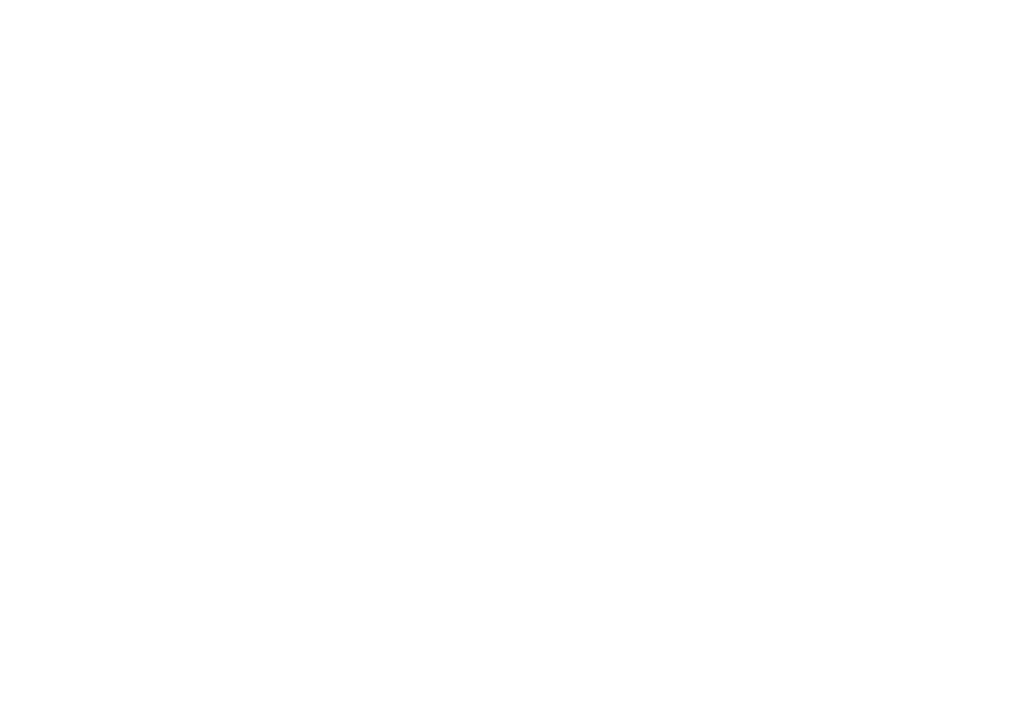
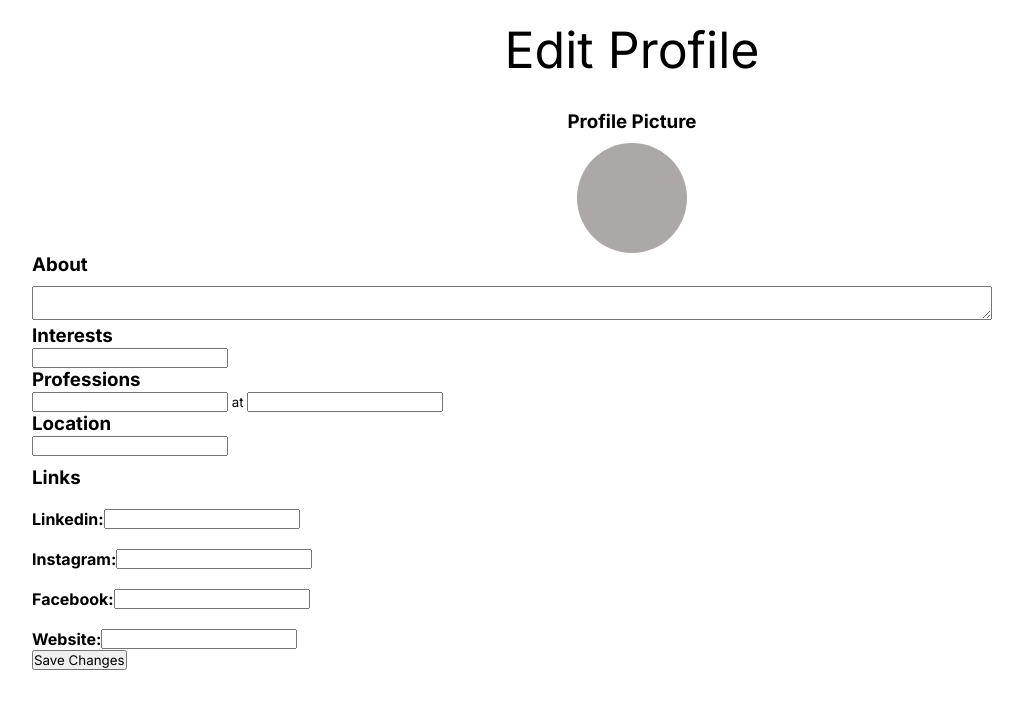
Before and after one commit to aibarrola/SubtleAsianNetwork, a React (Create React App) app: page /editProfile in a window 1280 px wide. Shown: the top 708 px of the page, without its empty margins (8-1031 px from the left). Built offline with nearby package versions, Linux system fonts and the light colour scheme.

Commit message:
edit profile page

```diff
--- a/src/App.js
+++ b/src/App.js
@@ -8,6 +8,7 @@ import CreateProfilePage1 from "./components/pages/createProfile/createProfilePa
 import Networking from "./components/pages/Networking/networking";
 import CreateProfilePage2 from "./components/pages/createProfile/createProfilePage2";
 import LogIn from "./components/pages/login/login";
+import EditProfile from "./components/pages/editProfile/editProfile";
 
 function App() {
   return (
@@ -35,6 +36,9 @@ function App() {
         <Route path="/user/:id/cp/2">
           <CreateProfilePage2 />
         </Route>
+        <Route path="/editProfile">
+          <EditProfile />
+        </Route>
       </Switch>
     </Router>
   );
--- /dev/null
+++ b/src/components/pages/editProfile/editProfile.css
@@ -0,0 +1,36 @@
+.editProfileContainer {
+  padding-left: 40px;
+  padding-right: 40px;
+}
+
+.editProfileHeader {
+  text-align: center;
+  margin-top: 20px;
+  margin-bottom: 20px;
+}
+
+.profilePicContainer {
+  margin-top: 30px;
+  display: flex;
+  justify-content: center;
+  flex-direction: column;
+  align-items: center;
+}
+
+.editsContainer {
+}
+
+.aboutEdit {
+  margin-top: 10px;
+  width: 80%;
+}
+
+.socialMediaLinksContainer {
+  margin-top: 10px;
+}
+
+.linkEditContainer {
+  display: flex;
+  flex-direction: row;
+  margin-top: 20px;
+}
--- /dev/null
+++ b/src/components/pages/editProfile/editProfile.jsx
@@ -0,0 +1,52 @@
+import React from "react";
+import "./editProfile.css";
+
+const editProfile = (props) => {
+  return (
+    <div className="editProfileContainer">
+      <h1 className="editProfileHeader "> Edit Profile </h1>
+
+      <div className="profilePicContainer">
+        <h3> Profile Picture </h3>
+        <div className="profilePic"></div>
+      </div>
+      <div className="editsContainer">
+        <h3> About </h3>
+        <textarea className="aboutEdit" />
+        <h3> Interests </h3>
+        <input className="interests" />
+        <h3> Professions </h3>
+        <div className="professionContainer">
+          <input />
+          <small> at </small>
+          <input />
+        </div>
+        <h3> Location </h3>
+        <input />
+
+        <div className="socialMediaLinksContainer">
+          <h3> Links </h3>
+          <div className="linkEditContainer">
+            <h4> Linkedin: </h4>
+            <input />
+          </div>
+          <div className="linkEditContainer">
+            <h4> Instagram: </h4>
+            <input />
+          </div>
+          <div className="linkEditContainer">
+            <h4> Facebook: </h4>
+            <input />
+          </div>
+          <div className="linkEditContainer">
+            <h4> Website: </h4>
+            <input />
+          </div>
+        </div>
+      </div>
+      <button> Save Changes</button>
+    </div>
+  );
+};
+
+export default editProfile;
```
Also changed, not shown: src/components/pages/Networking/networking.jsx (+12 -13 lines).
